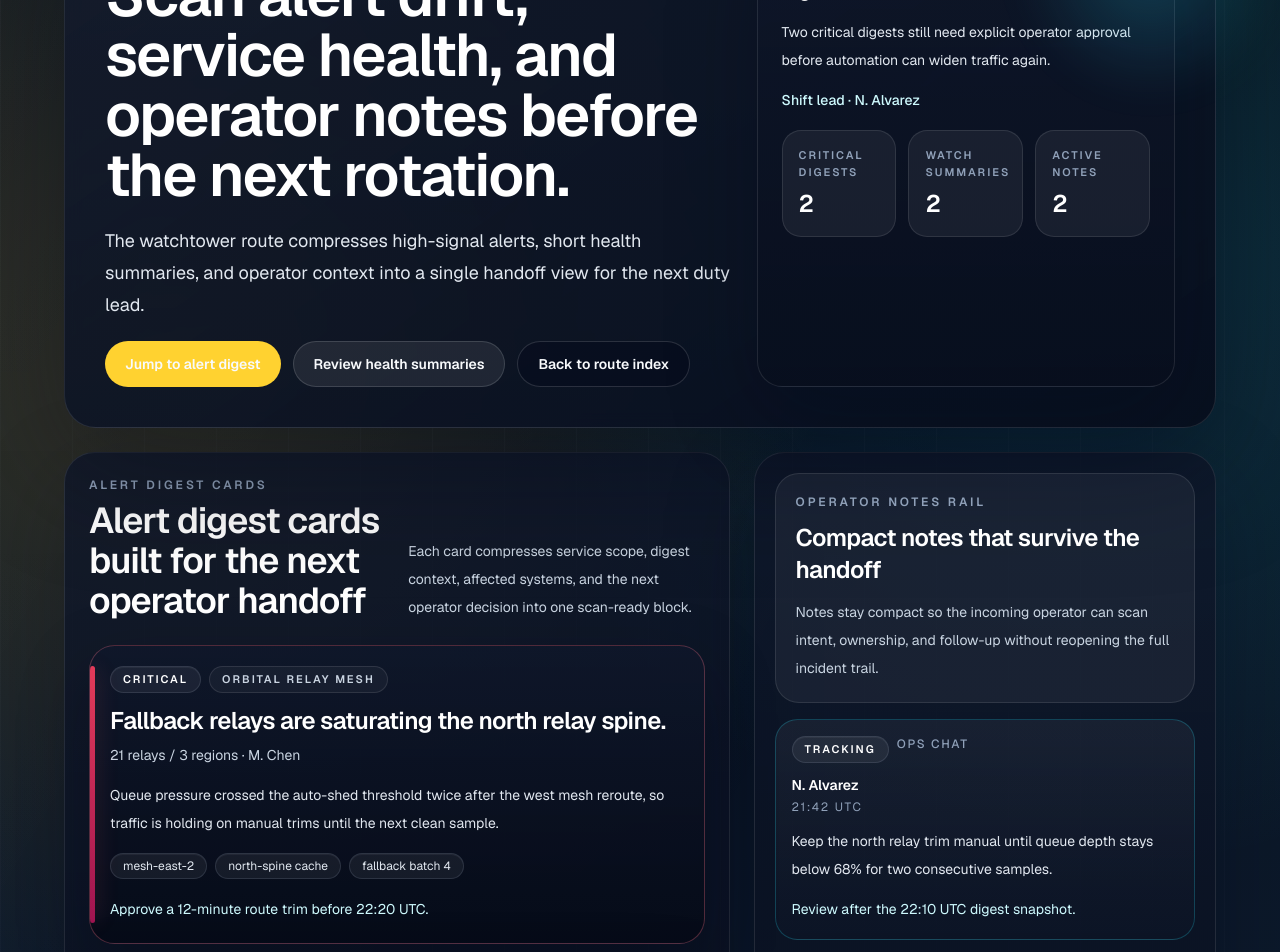
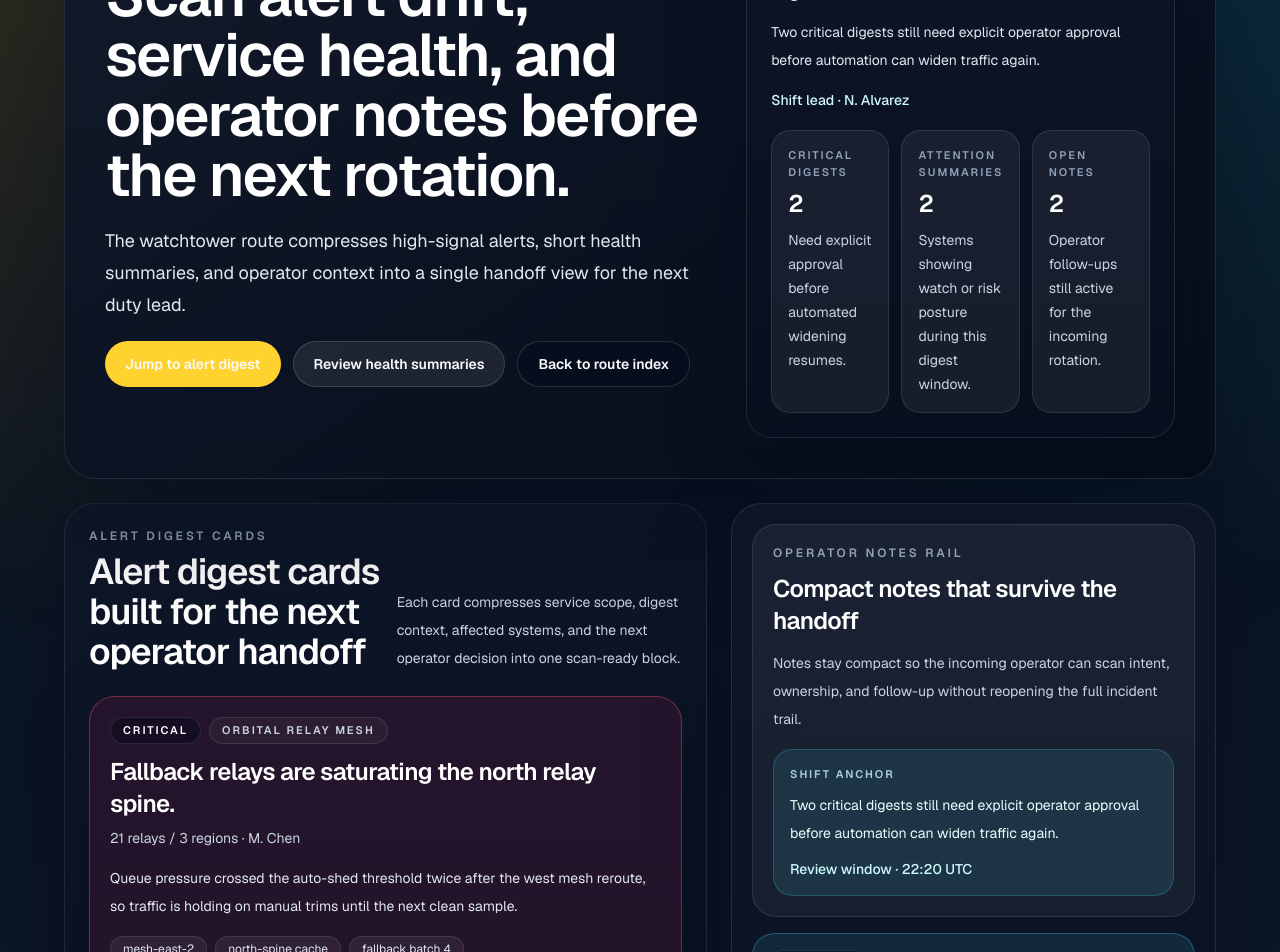
Before and after one commit to iamasx/api-test, a Next.js app: page /watchtower in a window 1280 px wide. Shown: the part 220-1172 px from the top of the page. Built offline with nearby package versions, Linux system fonts and the light colour scheme.

Commit message:
feat: add watchtower route with alert digest

```diff
--- a/src/app/watchtower/_data/watchtower-data.ts
+++ b/src/app/watchtower/_data/watchtower-data.ts
@@ -1,7 +1,3 @@
-export type WatchtowerAlertSeverity = "critical" | "elevated" | "watch";
-export type WatchtowerHealthTone = "stable" | "watch" | "risk";
-export type WatchtowerNoteStatus = "queued" | "tracking" | "closed";
-
 export const watchtowerOverview = {
   eyebrow: "Watchtower route / Alert digest",
   title: "Scan alert drift, service health, and operator notes before the next rotation.",
--- a/src/app/watchtower/page.tsx
+++ b/src/app/watchtower/page.tsx
@@ -1,7 +1,6 @@
 import type { Metadata } from "next";
 import Link from "next/link";
 
-import styles from "./watchtower.module.css";
 import {
   watchtowerAlerts,
   watchtowerHealthSummaries,
@@ -15,58 +14,37 @@ export const metadata: Metadata = {
     "Alert digest cards, service health summaries, and a compact operator notes rail for the next shift handoff.",
 };
 
-const alertToneClasses = {
-  critical: styles.alertCritical,
-  elevated: styles.alertElevated,
-  watch: styles.alertWatch,
-};
-
-const alertToneLabels = {
-  critical: "Critical",
-  elevated: "Elevated",
-  watch: "Watch",
-};
-
-const healthToneClasses = {
-  stable: styles.healthStable,
-  watch: styles.healthWatch,
-  risk: styles.healthRisk,
-};
-
-const healthToneLabels = {
-  stable: "Stable",
-  watch: "Watch",
-  risk: "Risk",
-};
-
-const noteStatusClasses = {
-  queued: styles.noteQueued,
-  tracking: styles.noteTracking,
-  closed: styles.noteClosed,
-};
-
-const noteStatusLabels = {
-  queued: "Queued",
-  tracking: "Tracking",
-  closed: "Closed",
-};
+const alertToneClasses = { critical: "border-rose-400/35 bg-rose-500/10", elevated: "border-amber-300/35 bg-amber-300/10", watch: "border-cyan-300/35 bg-cyan-400/10" };
+const alertToneLabels = { critical: "Critical", elevated: "Elevated", watch: "Watch" };
+const healthToneClasses = { stable: "border-emerald-300/25 bg-emerald-300/10", watch: "border-amber-300/25 bg-amber-300/10", risk: "border-rose-300/25 bg-rose-400/10" };
+const healthToneLabels = { stable: "Stable", watch: "Watch", risk: "Risk" };
+const noteStatusClasses = { queued: "border-amber-300/25 bg-amber-300/10", tracking: "border-cyan-300/25 bg-cyan-300/10", closed: "border-slate-400/25 bg-slate-400/10" };
+const noteStatusLabels = { queued: "Queued", tracking: "Tracking", closed: "Closed" };
 
 export default function WatchtowerPage() {
   const criticalAlerts = watchtowerAlerts.filter(
     (alert) => alert.severity === "critical",
   ).length;
-  const watchSummaries = watchtowerHealthSummaries.filter(
+  const attentionSummaries = watchtowerHealthSummaries.filter(
     (summary) => summary.tone !== "stable",
   ).length;
-  const activeNotes = watchtowerOperatorNotes.filter((note) => note.status !== "closed").length;
+  const openNotes = watchtowerOperatorNotes.filter(
+    (note) => note.status !== "closed",
+  ).length;
+
+  const handoffStats = [
+    { label: "Critical digests", value: String(criticalAlerts), detail: "Need explicit approval before automated widening resumes." },
+    { label: "Attention summaries", value: String(attentionSummaries), detail: "Systems showing watch or risk posture during this digest window." },
+    { label: "Open notes", value: String(openNotes), detail: "Operator follow-ups still active for the incoming rotation." },
+  ];
 
   return (
-    <main className={`${styles.shell} px-6 py-12 text-slate-50 sm:px-10 lg:px-16`}>
-      <div className="relative mx-auto flex w-full max-w-7xl flex-col gap-6">
+    <main className="min-h-screen bg-[radial-gradient(circle_at_top_left,rgba(251,191,36,0.18),transparent_26%),radial-gradient(circle_at_top_right,rgba(34,211,238,0.16),transparent_24%),linear-gradient(180deg,#07111d_0%,#0c1728_45%,#020617_100%)] px-6 py-12 text-slate-50 sm:px-10 lg:px-16">
+      <div className="mx-auto flex w-full max-w-7xl flex-col gap-6">
         <header
-          className={`${styles.hero} rounded-[2rem] border border-white/10 p-8 backdrop-blur sm:p-10`}
+          className="overflow-hidden rounded-[2rem] border border-white/10 bg-[linear-gradient(145deg,rgba(15,23,42,0.88),rgba(7,14,26,0.95))] p-8 shadow-[0_34px_120px_rgba(2,6,23,0.42)] backdrop-blur sm:p-10"
         >
-          <div className="grid gap-6 xl:grid-cols-[minmax(0,1.2fr)_minmax(280px,0.8fr)]">
+          <div className="grid gap-6 xl:grid-cols-[minmax(0,1.18fr)_minmax(300px,0.82fr)]">
             <div className="space-y-5">
               <p className="text-sm font-semibold uppercase tracking-[0.28em] text-amber-100/80">
                 {watchtowerOverview.eyebrow}
@@ -99,7 +77,7 @@ export default function WatchtowerPage() {
                 </Link>
               </div>
             </div>
-            <aside className={`${styles.panel} rounded-[1.6rem] border border-white/10 p-6`}>
+            <aside className="rounded-[1.6rem] border border-white/10 bg-[linear-gradient(180deg,rgba(15,23,42,0.78),rgba(8,15,30,0.94))] p-6 shadow-[0_24px_80px_rgba(2,6,23,0.26)]">
               <p className="text-xs font-semibold uppercase tracking-[0.24em] text-slate-400">
                 Handoff pulse
               </p>
@@ -113,26 +91,32 @@ export default function WatchtowerPage() {
                 {watchtowerOverview.shiftLead}
               </p>
               <div className="mt-5 grid gap-3 sm:grid-cols-3">
-                {[
-                  { label: "Critical digests", value: String(criticalAlerts) },
-                  { label: "Watch summaries", value: String(watchSummaries) },
-                  { label: "Active notes", value: String(activeNotes) },
-                ].map((stat) => (
-                  <div key={stat.label} className="rounded-[1.2rem] border border-white/10 bg-white/6 px-4 py-4">
-                    <p className="text-[11px] font-semibold uppercase tracking-[0.18em] text-slate-400">{stat.label}</p>
-                    <p className="mt-2 text-2xl font-semibold tracking-tight text-white">{stat.value}</p>
-                  </div>
+                {handoffStats.map((stat) => (
+                  <article
+                    key={stat.label}
+                    className="rounded-[1.2rem] border border-white/10 bg-white/6 px-4 py-4"
+                  >
+                    <p className="text-[11px] font-semibold uppercase tracking-[0.18em] text-slate-400">
+                      {stat.label}
+                    </p>
+                    <p className="mt-2 text-2xl font-semibold tracking-tight text-white">
+                      {stat.value}
+                    </p>
+                    <p className="mt-2 text-sm leading-6 text-slate-300">
+                      {stat.detail}
+                    </p>
+                  </article>
                 ))}
               </div>
             </aside>
           </div>
         </header>
 
-        <div className={styles.contentGrid}>
-          <div className={styles.stack}>
+        <div className="grid gap-6 xl:grid-cols-[minmax(0,1.14fr)_minmax(300px,0.86fr)] xl:items-start">
+          <div className="space-y-6">
             <section
               aria-label="Watchtower alert digest"
-              className={`${styles.panel} rounded-[1.9rem] border border-white/10 p-6`}
+              className="rounded-[1.9rem] border border-white/10 bg-[linear-gradient(180deg,rgba(15,23,42,0.8),rgba(8,15,30,0.94))] p-6 shadow-[0_28px_90px_rgba(2,6,23,0.24)]"
               id="watchtower-digest"
             >
               <div className="flex flex-col gap-3 lg:flex-row lg:items-end lg:justify-between">
@@ -150,32 +134,47 @@ export default function WatchtowerPage() {
                   block.
                 </p>
               </div>
-              <div aria-label="Watchtower alert digest cards" className={`${styles.list} mt-6`} role="list">
+              <div
+                aria-label="Watchtower alert digest cards"
+                className="mt-6 grid gap-4"
+                role="list"
+              >
                 {watchtowerAlerts.map((alert) => (
                   <article
                     key={alert.title}
-                    className={`${styles.alertCard} ${alertToneClasses[alert.severity]} rounded-[1.6rem] border px-5 py-5`}
+                    className={`rounded-[1.6rem] border px-5 py-5 shadow-[0_22px_70px_rgba(2,6,23,0.22)] ${alertToneClasses[alert.severity]}`}
                     role="listitem"
                   >
                     <div className="flex flex-wrap gap-2">
-                      <span className={`${styles.pill} rounded-full px-3 py-1 text-[11px] font-semibold uppercase tracking-[0.18em] text-white`}>
+                      <span className="rounded-full border border-white/10 bg-slate-950/40 px-3 py-1 text-[11px] font-semibold uppercase tracking-[0.18em] text-white">
                         {alertToneLabels[alert.severity]}
                       </span>
                       <span className="rounded-full border border-white/10 bg-white/4 px-3 py-1 text-[11px] font-semibold uppercase tracking-[0.18em] text-slate-300">
                         {alert.service}
                       </span>
                     </div>
-                    <h3 className="mt-3 text-2xl font-semibold tracking-tight text-white">{alert.title}</h3>
-                    <p className="mt-2 text-sm text-slate-300">{alert.scope} · {alert.owner}</p>
-                    <p className="mt-4 max-w-4xl text-sm leading-7 text-slate-200">{alert.digest}</p>
+                    <h3 className="mt-3 text-2xl font-semibold tracking-tight text-white">
+                      {alert.title}
+                    </h3>
+                    <p className="mt-2 text-sm text-slate-300">
+                      {alert.scope} · {alert.owner}
+                    </p>
+                    <p className="mt-4 max-w-4xl text-sm leading-7 text-slate-200">
+                      {alert.digest}
+                    </p>
                     <div className="mt-4 flex flex-wrap gap-2">
                       {alert.affectedSystems.map((system) => (
-                        <span key={system} className={`${styles.pill} rounded-full px-3 py-1 text-xs text-slate-200`}>
+                        <span
+                          key={system}
+                          className="rounded-full border border-white/10 bg-white/6 px-3 py-1 text-xs text-slate-200"
+                        >
                           {system}
                         </span>
                       ))}
                     </div>
-                    <p className="mt-4 text-sm leading-7 text-cyan-100">{alert.nextStep}</p>
+                    <p className="mt-4 text-sm leading-7 text-cyan-100">
+                      {alert.nextStep}
+                    </p>
                   </article>
                 ))}
               </div>
@@ -183,7 +182,7 @@ export default function WatchtowerPage() {
 
             <section
               aria-label="Watchtower health summaries"
-              className={`${styles.panel} rounded-[1.9rem] border border-white/10 p-6`}
+              className="rounded-[1.9rem] border border-white/10 bg-[linear-gradient(180deg,rgba(15,23,42,0.8),rgba(8,15,30,0.94))] p-6 shadow-[0_28px_90px_rgba(2,6,23,0.24)]"
               id="watchtower-health"
             >
               <div className="flex flex-col gap-3 lg:flex-row lg:items-end lg:justify-between">
@@ -201,20 +200,37 @@ export default function WatchtowerPage() {
                 </p>
               </div>
 
-              <div className={`${styles.healthGrid} mt-6`}>
+              <div
+                aria-label="Watchtower health summary cards"
+                className="mt-6 grid gap-4 md:grid-cols-3"
+                role="list"
+              >
                 {watchtowerHealthSummaries.map((summary) => (
                   <article
                     key={summary.title}
-                    className={`${styles.healthCard} ${healthToneClasses[summary.tone]} rounded-[1.5rem] border px-5 py-5`}
+                    className={`rounded-[1.5rem] border px-5 py-5 ${healthToneClasses[summary.tone]}`}
+                    role="listitem"
                   >
-                    <p className="text-[11px] font-semibold uppercase tracking-[0.18em] text-slate-400">{healthToneLabels[summary.tone]}</p>
-                    <h3 className="mt-3 text-xl font-semibold text-white">{summary.title}</h3>
-                    <p className="mt-2 text-sm font-medium text-cyan-100">{summary.signal}</p>
-                    <p className="mt-3 text-sm leading-7 text-slate-200">{summary.summary}</p>
+                    <p className="text-[11px] font-semibold uppercase tracking-[0.18em] text-slate-400">
+                      {healthToneLabels[summary.tone]}
+                    </p>
+                    <h3 className="mt-3 text-xl font-semibold text-white">
+                      {summary.title}
+                    </h3>
+                    <p className="mt-2 text-sm font-medium text-cyan-100">
+                      {summary.signal}
+                    </p>
+                    <p className="mt-3 text-sm leading-7 text-slate-200">
+                      {summary.summary}
+                    </p>
                     <div className="mt-5 rounded-[1.2rem] border border-white/10 bg-white/5 px-4 py-4">
-                      <p className="text-[11px] font-semibold uppercase tracking-[0.18em] text-slate-400">Owner</p>
+                      <p className="text-[11px] font-semibold uppercase tracking-[0.18em] text-slate-400">
+                        Owner
+                      </p>
                       <p className="mt-2 text-sm text-slate-100">{summary.owner}</p>
-                      <p className="mt-3 text-sm leading-7 text-slate-200">{summary.recommendation}</p>
+                      <p className="mt-3 text-sm leading-7 text-slate-200">
+                        {summary.recommendation}
+                      </p>
                     </div>
                   </article>
                 ))}
@@ -224,9 +240,9 @@ export default function WatchtowerPage() {
 
           <aside
             aria-label="Operator notes rail"
-            className={`${styles.rail} rounded-[1.9rem] border border-white/10 p-5`}
+            className="rounded-[1.9rem] border border-white/10 bg-[linear-gradient(180deg,rgba(15,23,42,0.8),rgba(8,15,30,0.94))] p-5 shadow-[0_28px_90px_rgba(2,6,23,0.24)] xl:sticky xl:top-8"
           >
-            <div className={styles.stickyRail}>
+            <div className="grid gap-4">
               <section className="rounded-[1.5rem] border border-white/10 bg-white/5 p-5">
                 <p className="text-xs font-semibold uppercase tracking-[0.24em] text-slate-400">
                   Operator notes rail
@@ -239,25 +255,46 @@ export default function WatchtowerPage() {
                   ownership, and follow-up without reopening the full incident
                   trail.
                 </p>
+                <div className="mt-4 rounded-[1.2rem] border border-cyan-300/20 bg-cyan-300/10 px-4 py-4">
+                  <p className="text-[11px] font-semibold uppercase tracking-[0.18em] text-cyan-100/80">
+                    Shift anchor
+                  </p>
+                  <p className="mt-2 text-sm leading-7 text-cyan-50">
+                    {watchtowerOverview.focusNote}
+                  </p>
+                  <p className="mt-3 text-sm font-medium text-cyan-100">
+                    Review window · {watchtowerOverview.reviewWindow}
+                  </p>
+                </div>
               </section>
 
-              <div aria-label="Watchtower operator note entries" className={styles.list} role="list">
+              <div
+                aria-label="Watchtower operator note entries"
+                className="grid gap-4"
+                role="list"
+              >
                 {watchtowerOperatorNotes.map((note) => (
                   <article
                     key={`${note.author}-${note.time}`}
-                    className={`${styles.noteCard} ${noteStatusClasses[note.status]} rounded-[1.4rem] border px-4 py-4`}
+                    className={`rounded-[1.4rem] border px-4 py-4 ${noteStatusClasses[note.status]}`}
                     role="listitem"
                   >
                     <div className="flex flex-wrap gap-2">
-                      <span className={`${styles.pill} rounded-full px-3 py-1 text-[11px] font-semibold uppercase tracking-[0.18em] text-white`}>
+                      <span className="rounded-full border border-white/10 bg-slate-950/40 px-3 py-1 text-[11px] font-semibold uppercase tracking-[0.18em] text-white">
                         {noteStatusLabels[note.status]}
                       </span>
-                      <span className="text-xs font-medium uppercase tracking-[0.14em] text-slate-400">{note.channel}</span>
+                      <span className="text-xs font-medium uppercase tracking-[0.14em] text-slate-400">
+                        {note.channel}
+                      </span>
                     </div>
                     <p className="mt-3 text-sm font-semibold text-white">{note.author}</p>
-                    <p className="mt-1 text-xs uppercase tracking-[0.14em] text-slate-400">{note.time}</p>
+                    <p className="mt-1 text-xs uppercase tracking-[0.14em] text-slate-400">
+                      {note.time}
+                    </p>
                     <p className="mt-3 text-sm leading-7 text-slate-200">{note.note}</p>
-                    <p className="mt-3 text-sm leading-7 text-cyan-100">{note.followUp}</p>
+                    <p className="mt-3 text-sm leading-7 text-cyan-100">
+                      {note.followUp}
+                    </p>
                   </article>
                 ))}
               </div>
--- a/src/app/watchtower/watchtower.module.css
+++ /dev/null
@@ -1,191 +0,0 @@
-.shell {
-  position: relative;
-  min-height: 100vh;
-  overflow: hidden;
-  background:
-    radial-gradient(circle at 14% 18%, rgba(251, 191, 36, 0.16), transparent 24%),
-    radial-gradient(circle at 86% 14%, rgba(34, 211, 238, 0.16), transparent 22%),
-    radial-gradient(circle at 50% 100%, rgba(248, 113, 113, 0.14), transparent 28%),
-    linear-gradient(180deg, #08111b 0%, #0d1b2f 48%, #030712 100%);
-}
-
-.shell::before {
-  content: "";
-  position: absolute;
-  inset: 0;
-  pointer-events: none;
-  background:
-    linear-gradient(120deg, rgba(255, 255, 255, 0.04), transparent 45%),
-    repeating-linear-gradient(
-      90deg,
-      rgba(148, 163, 184, 0.05) 0,
-      rgba(148, 163, 184, 0.05) 1px,
-      transparent 1px,
-      transparent 72px
-    );
-  mask-image: linear-gradient(180deg, rgba(0, 0, 0, 1), transparent 96%);
-}
-
-.hero {
-  position: relative;
-  background:
-    linear-gradient(145deg, rgba(15, 23, 42, 0.82), rgba(8, 15, 30, 0.94)),
-    linear-gradient(180deg, rgba(255, 255, 255, 0.08), rgba(15, 23, 42, 0.14));
-  box-shadow: 0 38px 120px rgba(2, 6, 23, 0.42);
-}
-
-.hero::after {
-  content: "";
-  position: absolute;
-  right: -5rem;
-  top: -4rem;
-  width: 18rem;
-  height: 18rem;
-  border-radius: 9999px;
-  background: radial-gradient(circle, rgba(34, 211, 238, 0.22), transparent 66%);
-  filter: blur(18px);
-  pointer-events: none;
-}
-
-.panel,
-.rail {
-  background: linear-gradient(180deg, rgba(15, 23, 42, 0.8), rgba(8, 15, 30, 0.94));
-  box-shadow: 0 30px 90px rgba(2, 6, 23, 0.26);
-}
-
-.contentGrid {
-  display: grid;
-  gap: 1.5rem;
-}
-
-.stack,
-.list {
-  display: grid;
-  gap: 1rem;
-}
-
-.alertCard {
-  position: relative;
-  overflow: hidden;
-  background: linear-gradient(180deg, rgba(15, 23, 42, 0.82), rgba(6, 11, 24, 0.96));
-  box-shadow: 0 26px 70px rgba(2, 6, 23, 0.28);
-}
-
-.alertCard::before {
-  content: "";
-  position: absolute;
-  left: 0;
-  top: 1.25rem;
-  bottom: 1.25rem;
-  width: 0.34rem;
-  border-radius: 9999px;
-  opacity: 0.95;
-}
-
-.alertCritical {
-  border-color: rgba(251, 113, 133, 0.3);
-}
-
-.alertCritical::before {
-  background: linear-gradient(180deg, rgba(244, 63, 94, 0.98), rgba(190, 24, 93, 0.88));
-  box-shadow: 0 0 24px rgba(251, 113, 133, 0.35);
-}
-
-.alertElevated {
-  border-color: rgba(251, 191, 36, 0.28);
-}
-
-.alertElevated::before {
-  background: linear-gradient(180deg, rgba(245, 158, 11, 0.98), rgba(249, 115, 22, 0.88));
-  box-shadow: 0 0 24px rgba(251, 191, 36, 0.35);
-}
-
-.alertWatch {
-  border-color: rgba(34, 211, 238, 0.24);
-}
-
-.alertWatch::before {
-  background: linear-gradient(180deg, rgba(6, 182, 212, 0.98), rgba(14, 165, 233, 0.86));
-  box-shadow: 0 0 24px rgba(34, 211, 238, 0.3);
-}
-
-.pill {
-  border: 1px solid rgba(148, 163, 184, 0.18);
-  background: rgba(255, 255, 255, 0.06);
-  box-shadow: inset 0 1px 0 rgba(255, 255, 255, 0.05);
-}
-
-.healthGrid {
-  display: grid;
-  gap: 1rem;
-  grid-template-columns: repeat(auto-fit, minmax(220px, 1fr));
-}
-
-.healthCard {
-  background: linear-gradient(180deg, rgba(255, 255, 255, 0.06), rgba(15, 23, 42, 0.3));
-  box-shadow: inset 0 1px 0 rgba(255, 255, 255, 0.05);
-}
-
-.healthStable {
-  border-color: rgba(52, 211, 153, 0.24);
-}
-
-.healthWatch {
-  border-color: rgba(251, 191, 36, 0.24);
-}
-
-.healthRisk {
-  border-color: rgba(251, 113, 133, 0.28);
-}
-
-.stickyRail {
-  position: sticky;
-  top: 2rem;
-  display: grid;
-  gap: 1rem;
-}
-
-.noteCard {
-  background: linear-gradient(180deg, rgba(255, 255, 255, 0.05), rgba(15, 23, 42, 0.26));
-}
-
-.noteQueued {
-  border-color: rgba(251, 191, 36, 0.24);
-}
-
-.noteTracking {
-  border-color: rgba(34, 211, 238, 0.24);
-}
-
-.noteClosed {
-  border-color: rgba(148, 163, 184, 0.2);
-}
-
-@media (min-width: 1200px) {
-  .contentGrid {
-    grid-template-columns: minmax(0, 1.18fr) minmax(300px, 0.82fr);
-    align-items: start;
-  }
-}
-
-@media (max-width: 1199px) {
-  .stickyRail {
-    position: static;
-  }
-}
-
-@media (max-width: 640px) {
-  .hero,
-  .panel,
-  .rail,
-  .alertCard,
-  .healthCard,
-  .noteCard {
-    border-radius: 1.5rem;
-  }
-
-  .alertCard::before {
-    top: 1rem;
-    bottom: 1rem;
-  }
-}
```
Also changed, not shown: 1 other file (tests, documents, lock files or other folders).
